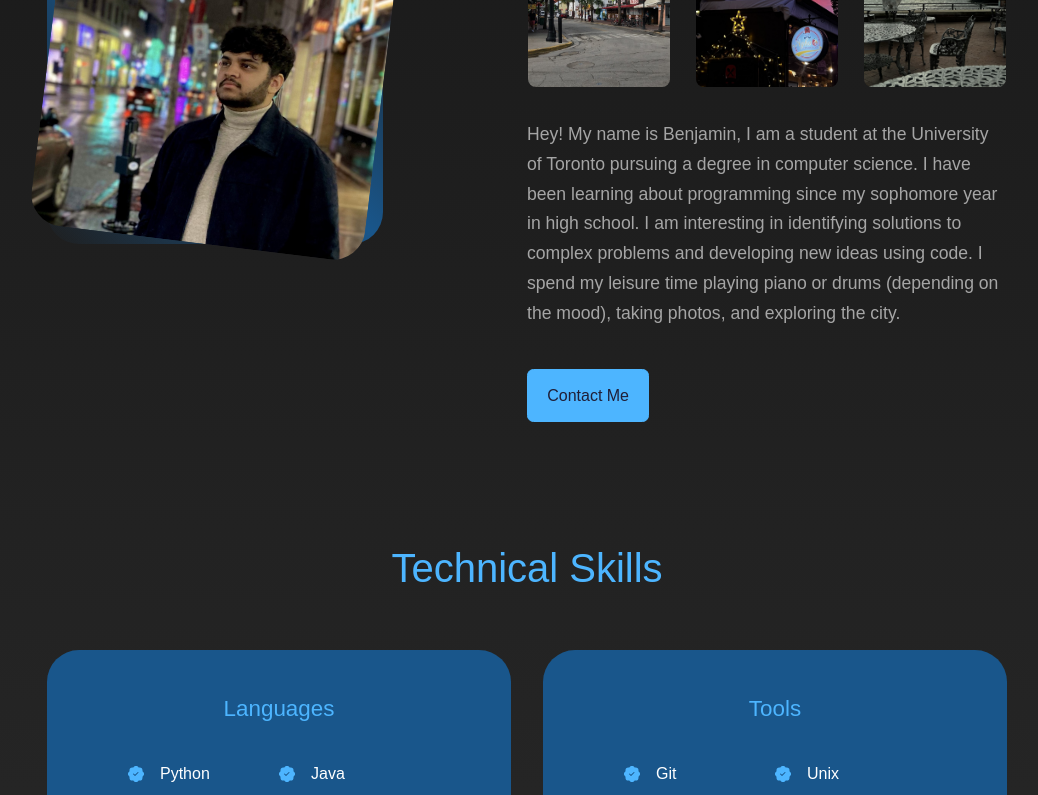
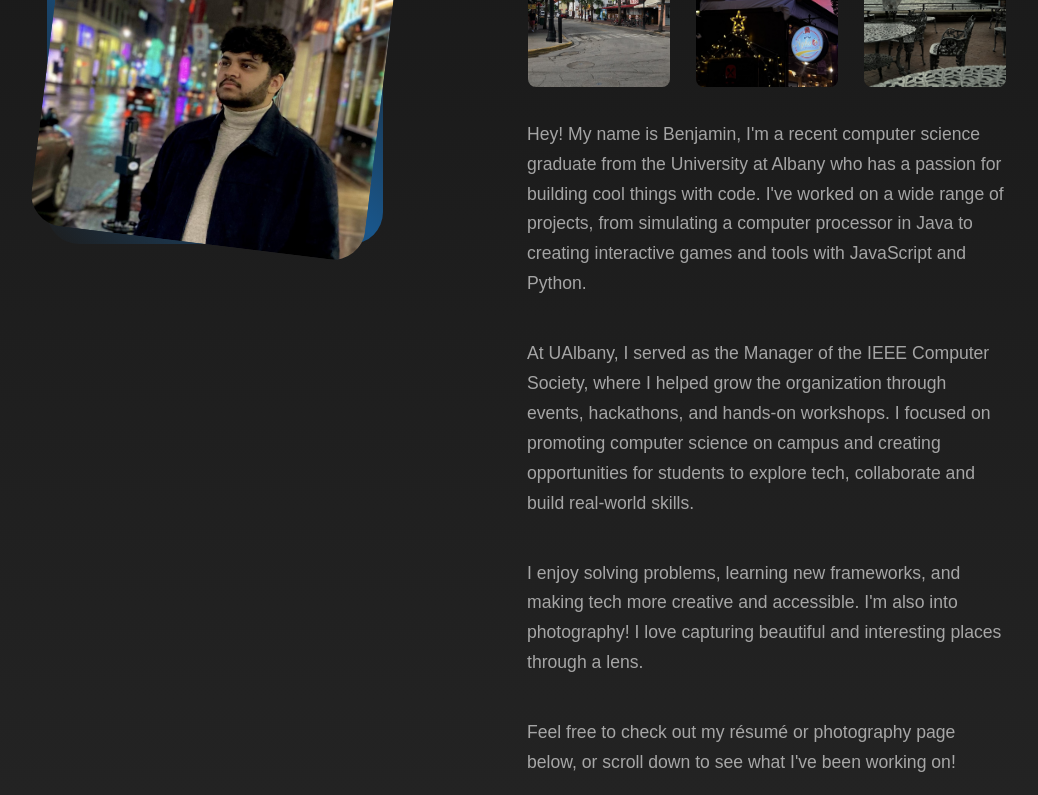
Before and after one commit to benbabu02/personal-portfolio, a React (Create React App) app: page / in a window 1280 px wide. Shown: the part 1120-1915 px from the top of the page, without its empty margins (113-1151 px from the left). Built offline with nearby package versions, Linux system fonts and the light colour scheme.

Commit message:
update about me section

```diff
--- a/src/components/about/About.jsx
+++ b/src/components/about/About.jsx
@@ -1,7 +1,7 @@
 import React from 'react'
 import './about.css'
 import ME from '../../assets/mee-about.jpeg'
-import Resume from '../../assets/cv.pdf'
+import Resume from '../../assets/Benjamin_Babu_Resume.pdf'
 import MP1 from '../../assets/mp5_new.jpg'
 import MP2 from '../../assets/mp4_new.jpeg'
 import MP3 from '../../assets/mp3_new.jpeg'
@@ -40,16 +40,31 @@ const About = () => {
           </div>
 
           <p>
-            Hey! My name is Benjamin, I am a student at the University of Toronto pursuing a degree
-            in computer science. I have been learning about programming since my sophomore year in
-            high school. I am interesting in identifying solutions to complex problems and developing
-            new ideas using code. I spend my leisure time playing piano or drums (depending on the mood),
-            taking photos, and exploring the city.
+            Hey! My name is Benjamin, I'm a recent computer science graduate from the University
+            at Albany who has a passion for building cool things with code. I've worked on a wide
+            range of projects, from simulating a computer processor in Java to creating interactive
+            games and tools with JavaScript and Python.
+          </p>
+          <p>
+            At UAlbany, I served as the Manager of the IEEE Computer Society, where I helped grow the
+            organization through events, hackathons, and hands-on workshops. I focused on promoting
+            computer science on campus and creating opportunities for students to explore tech,
+            collaborate and build real-world skills.
+          </p>
+          <p>
+            I enjoy solving problems, learning new frameworks, and making tech more creative and
+            accessible. I'm also into photography! I love capturing beautiful and interesting places
+            through a lens.
+          </p>
+          <p>
+            Feel free to check out my résumé or photography page below, or scroll down to see what
+            I've been working on!
           </p>
 
           <div className="cta">
-            {/* <a href={Resume} className='btn' target='_blank'>Résumé</a> */}
-            <a href='#contact' className='btn btn-primary'>Contact Me</a>
+            <a href={Resume} className='btn btn-primary' target='_blank'>Résumé</a>
+            <a href="https://www.instagram.com/bensframed/" className='btn' target='_blank'>Photography Instagram</a>
+            {/* <a href='#contact' className='btn btn-primary'>Contact Me</a> */}
           </div>
         </div>
       </div>
--- a/src/components/header/header.css
+++ b/src/components/header/header.css
@@ -67,7 +67,7 @@ header {
 /* ================ Media Queries (Medium Devices) =========== */
 @media screen and (max-width: 1024px) {
     header {
-        height: 68vh;
+        height: 90vh;
     }
 }
 
```
Also changed, not shown: 1 other file (tests, documents, lock files or other folders).
